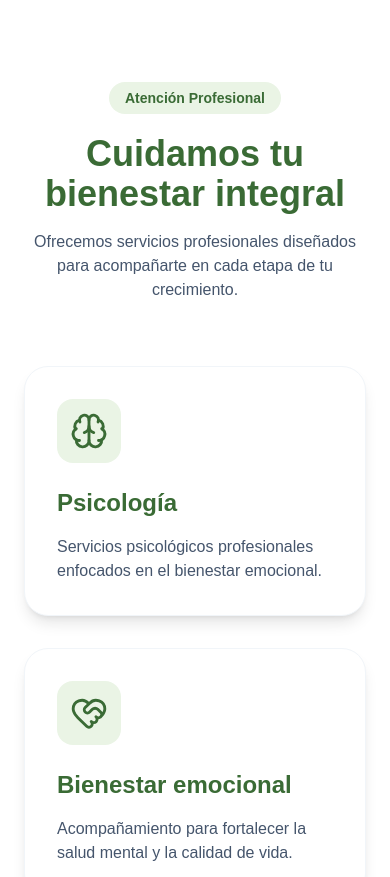
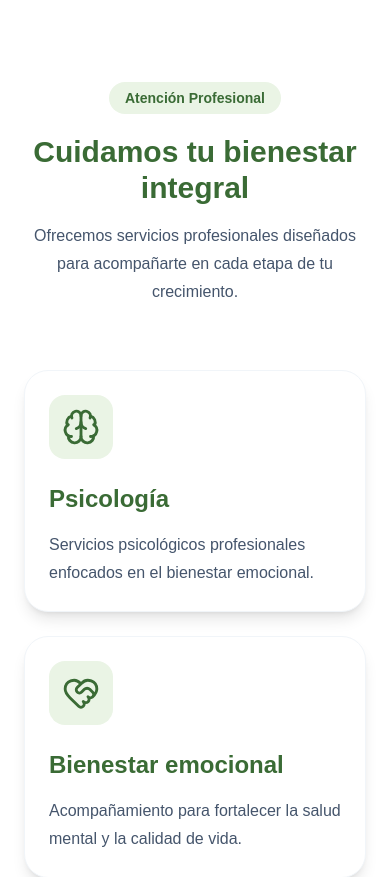
Before and after one commit to juanitoqueloco-cloud/cbei-web, a Next.js app: page / in a window 390 px wide. Shown: the part 1320-2197 px from the top of the page. Built offline with nearby package versions, Linux system fonts and the light colour scheme.

Commit message:
fix: improve services mobile layout

```diff
--- a/components/home/Services.tsx
+++ b/components/home/Services.tsx
@@ -4,7 +4,7 @@ import {
   Sprout,
   Users,
   ClipboardCheck,
-  Sparkles
+  Sparkles,
 } from "lucide-react";
 
 
@@ -13,38 +13,38 @@ const services = [
     icon: Brain,
     title: "Psicología",
     description:
-      "Servicios psicológicos profesionales enfocados en el bienestar emocional."
+      "Servicios psicológicos profesionales enfocados en el bienestar emocional.",
   },
   {
     icon: HeartHandshake,
     title: "Bienestar emocional",
     description:
-      "Acompañamiento para fortalecer la salud mental y la calidad de vida."
+      "Acompañamiento para fortalecer la salud mental y la calidad de vida.",
   },
   {
     icon: Sprout,
     title: "Crecimiento personal",
     description:
-      "Herramientas para desarrollar habilidades y alcanzar objetivos personales."
+      "Herramientas para desarrollar habilidades y alcanzar objetivos personales.",
   },
   {
     icon: Users,
     title: "Terapia familiar",
     description:
-      "Espacios de apoyo para mejorar relaciones y comunicación."
+      "Espacios de apoyo para mejorar relaciones y comunicación.",
   },
   {
     icon: ClipboardCheck,
     title: "Evaluaciones psicológicas",
     description:
-      "Evaluaciones profesionales adaptadas a tus necesidades."
+      "Evaluaciones profesionales adaptadas a tus necesidades.",
   },
   {
     icon: Sparkles,
     title: "Programas de bienestar",
     description:
-      "Estrategias integrales para promover transformación personal."
-  }
+      "Estrategias integrales para promover transformación personal.",
+  },
 ];
 
 
@@ -54,54 +54,83 @@ export default function Services() {
 
       <div className="mx-auto max-w-7xl">
 
-        {/* Título */}
+
+        {/* Encabezado */}
+
         <div className="text-center">
 
+
           <span className="rounded-full bg-[#EAF4E5] px-4 py-2 text-sm font-semibold text-[#3A6B35]">
-  Atención Profesional
-</span>
+            Atención Profesional
+          </span>
 
-          <h2 className="mt-6 text-4xl font-bold text-[#3A6B35]">
+
+          <h2 className="mt-6 text-3xl font-bold text-[#3A6B35] sm:text-4xl">
+
             Cuidamos tu bienestar integral
+
           </h2>
 
-          <p className="mx-auto mt-4 max-w-2xl text-slate-600">
+
+          <p className="mx-auto mt-4 max-w-2xl leading-7 text-slate-600">
+
             Ofrecemos servicios profesionales diseñados para acompañarte
             en cada etapa de tu crecimiento.
+
           </p>
+
 
         </div>
 
 
+
         {/* Tarjetas */}
-        <div className="mt-16 grid gap-8 md:grid-cols-3">
+
+        <div className="mt-16 grid gap-6 md:grid-cols-3">
+
 
           {services.map((service) => {
 
             const Icon = service.icon;
 
+
             return (
 
               <div
                 key={service.title}
-                className="rounded-3xl border border-slate-100 bg-white p-8 shadow-lg transition hover:-translate-y-2"
+                className="rounded-3xl border border-slate-100 bg-white p-6 shadow-lg transition duration-300 hover:-translate-y-2 hover:shadow-xl sm:p-8"
               >
 
+
                 {/* Icono */}
+
                 <div className="flex h-16 w-16 items-center justify-center rounded-2xl bg-[#EAF4E5] text-[#3A6B35]">
-                  <Icon size={38} strokeWidth={1.8} />
+
+                  <Icon
+                    size={38}
+                    strokeWidth={1.8}
+                  />
+
                 </div>
 
 
+
                 {/* Título */}
+
                 <h3 className="mt-6 text-2xl font-bold text-[#3A6B35]">
+
                   {service.title}
+
                 </h3>
 
 
+
                 {/* Descripción */}
-                <p className="mt-4 text-slate-600">
+
+                <p className="mt-4 leading-7 text-slate-600">
+
                   {service.description}
+
                 </p>
 
 
@@ -111,9 +140,12 @@ export default function Services() {
 
           })}
 
+
         </div>
 
+
       </div>
+
 
     </section>
   );
```
